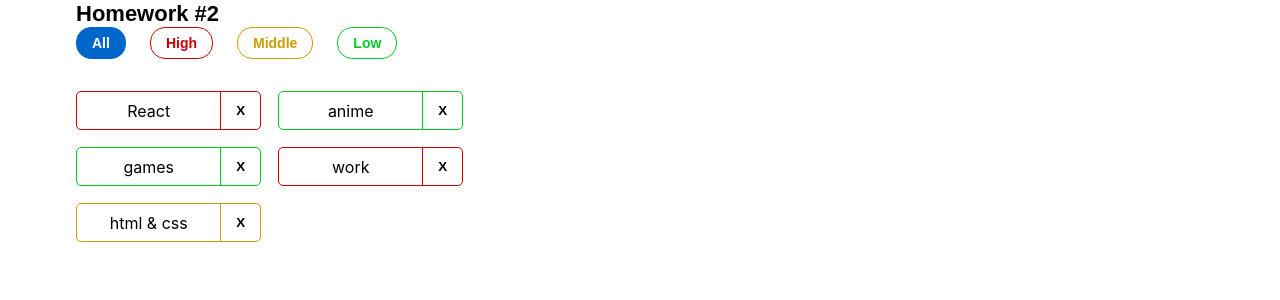
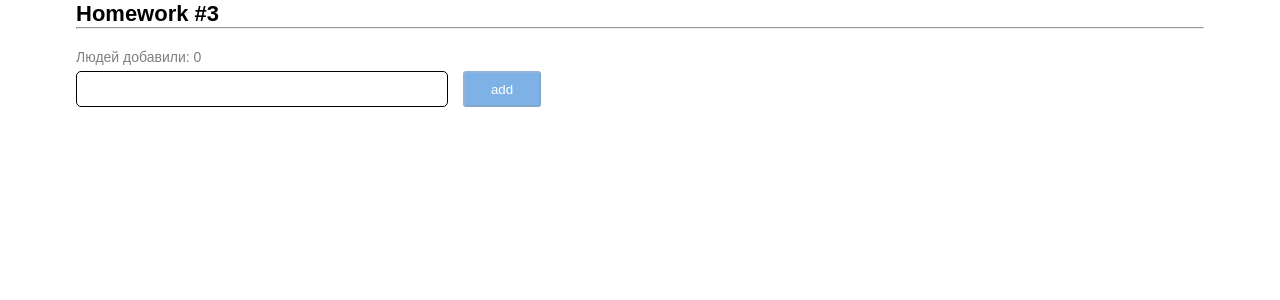
Before and after one commit to IgnatZakalinsky/hws2, a React (Create React App) app: page / in a window 1280 px wide. Shown: the top 300 px of the page. Built offline with nearby package versions, Linux system fonts and the light colour scheme.

Commit message:
feat: add hw03

```diff
--- a/src/s1-main/App.module.css
+++ b/src/s1-main/App.module.css
@@ -8,7 +8,7 @@
 }
 
 hr {
-margin-bottom: 10px;
+margin-bottom: 20px;
 }
 
 .hwTitle {
--- a/src/s1-main/App.tsx
+++ b/src/s1-main/App.tsx
@@ -1,13 +1,15 @@
 import React from 'react'
 import s from './App.module.css'
-import HW2 from '../s2-homeworks/hw02/HW2'
+/*import HW1 from '../s2-homeworks/hw01/HW1'
+import HW2 from '../s2-homeworks/hw02/HW2'*/
+import HW3 from '../s2-homeworks/hw03/HW3'
 
 function App() {
     return (
         <div className={s.App}>
-            {/*<HW1/>*/}
-            <HW2/>
-            {/*<HW3/>*/}
+            {/*<HW1/>
+            <HW2/>*/}
+            <HW3/>
             {/*<HW4/>*/}
 
             {/*при выполнении дз 5 и более - закомментировать здесь дз 1-4, так как они есть внутри дз 5*/}
--- a/src/s2-homeworks/hw02/HW2.tsx
+++ b/src/s2-homeworks/hw02/HW2.tsx
@@ -57,7 +57,7 @@ function HW2() {
 
     return (
         <div id={'hw2'}>
-            <div className={s2.hwTitle}>Homework #2</div>
+            <div className={s2.hwTitle}>Homework #2</div><hr />
             <div className={s2.hw}>
                 <Affairs
                     data={filteredAffairs}
--- a/src/s2-homeworks/hw03/Greeting.module.css
+++ b/src/s2-homeworks/hw03/Greeting.module.css
@@ -2,34 +2,73 @@
 }
 
 .inputAndButtonContainer {
+  display: flex;
+  margin-top: 5px;
 }
 
 .error {
+  font-family: 'Montserrat', sans-serif;
+  font-weight: 400;
+  font-size: 14px;
+  line-height: 17px;
+  color: #CC0000;
 }
 
 .input {
+  width: 372px;
+  height: 36px;
+  margin-right: 15px;
+  border-radius: 5px;
+  border: 1px solid black;
 }
 
 .input:focus {
+  outline:none;
+  font-family: 'Montserrat', sans-serif;
+  font-weight: 500;
+  font-size: 16px;
+  line-height: 20px;
+  color: black;
 }
 
 .errorInput {
+  border: 1px solid #CC0000;
 }
 
 .button {
+  width: 78px;
+  height: 36px;
+  padding: 5px 24px 5px 24px;
+  border-radius: 3px;
+  background-color: #0066CC;
+  color: white;
+  cursor: pointer;
 }
 
 .button:focus {
+  background-color: #083f73;
 }
 
 .button:active {
+  background-color: #0066CC;
 }
 
 .button:disabled {
+  opacity: 50%;
 }
 
 .text {
+  font-family: 'Montserrat', sans-serif;
+  font-weight: 400;
+  font-size: 14px;
+  line-height: 17px;
+  color: rgba(0, 0, 0, 50%);
 }
 
 .greeting {
+  font-family: 'Montserrat', sans-serif;
+  font-weight: 500;
+  font-size: 14px;
+  line-height: 17px;
+  color: black;
 }
--- a/src/s2-homeworks/hw03/Greeting.tsx
+++ b/src/s2-homeworks/hw03/Greeting.tsx
@@ -2,14 +2,14 @@ import React, {ChangeEvent, KeyboardEvent} from 'react'
 import s from './Greeting.module.css'
 
 type GreetingPropsType = {
-    name: any // need to fix any
-    setNameCallback: any // need to fix any
-    addUser: any // need to fix any
-    onBlur: any // need to fix any
-    onEnter: any // need to fix any
-    error: any // need to fix any
-    totalUsers: any // need to fix any
-    lastUserName?: any // need to fix any
+    name: string
+    setNameCallback: (e: ChangeEvent<HTMLInputElement>) => void
+    addUser: ()=> void
+    onBlur: ()=> void
+    onEnter: (e: KeyboardEvent<HTMLInputElement>)=> void
+    error: string
+    totalUsers: number
+    lastUserName?: string
 }
 
 // презентационная компонента (для верстальщика)
@@ -25,8 +25,7 @@ const Greeting: React.FC<GreetingPropsType> = (
         lastUserName,
     } // деструктуризация пропсов
 ) => {
-    const inputClass = s.errorInput // need to fix with (?:)
-
+    const inputClass = error ? s.errorInput : ''
     return (
         <div id={'hw3-form'} className={s.greetingForm}>
             <div className={s.text}>
@@ -42,7 +41,7 @@ const Greeting: React.FC<GreetingPropsType> = (
                         id={'hw3-input'}
                         value={name}
                         onChange={setNameCallback}
-                        className={inputClass}
+                        className={s.input+ " " + inputClass}
                         onKeyDown={onEnter}
                         onBlur={onBlur}
                     />
--- a/src/s2-homeworks/hw03/GreetingContainer.tsx
+++ b/src/s2-homeworks/hw03/GreetingContainer.tsx
@@ -3,18 +3,27 @@ import Greeting from './Greeting'
 import { UserType } from './HW3'
 
 type GreetingContainerPropsType = {
-    users: any // need to fix any
-    addUserCallback: any // need to fix any
+    users: UserType[]
+    addUserCallback:(name: string) => void
 }
 
-export const pureAddUser = (name: any, setError: any, setName: any, addUserCallback: any) => {
-    // если имя пустое - показать ошибку, иначе - добавить юзера и очистить инпут
+export const pureAddUser = (name: string, setError: (error: string) => void, setName: (name: string) => void, addUserCallback: (name: string) => void) => {
+    if(!name || name === '') {
+        setError("Ошибка! Введите имя!")
+    } else {
+        addUserCallback(name)
+        setName('')
+    }
 }
 
-export const pureOnBlur = (name: any, setError: any) => { // если имя пустое - показать ошибку
+export const pureOnBlur = (name: any, setError: any) => {
+    if(!name || name === '') setError("Ошибка! Введите имя!")
 }
 
-export const pureOnEnter = (e: any, addUser: any) => { // если нажата кнопка Enter - добавить
+export const pureOnEnter = (e: KeyboardEvent<HTMLInputElement>, addUser: () => void) => {
+    if(e.key === 'Enter') {
+        addUser()
+    }
 }
 
 // более простой и понятный для новичков
@@ -25,13 +34,11 @@ const GreetingContainer: React.FC<GreetingContainerPropsType> = ({
     users,
     addUserCallback,
 }) => {
-    // деструктуризация пропсов
-    const [name, setName] = useState<any>('') // need to fix any
-    const [error, setError] = useState<any>('') // need to fix any
+    const [name, setName] = useState<string>('')
+    const [error, setError] = useState<string>('')
 
-    const setNameCallback = (e: any) => { // need to fix any
-        setName('some name') // need to fix
-
+    const setNameCallback = (e: ChangeEvent<HTMLInputElement>) => {
+        setName(e.currentTarget.value)
         error && setError('')
     }
     const addUser = () => {
@@ -42,12 +49,13 @@ const GreetingContainer: React.FC<GreetingContainerPropsType> = ({
         pureOnBlur(name, setError)
     }
 
-    const onEnter = (e: any) => {
+    const onEnter = (e: KeyboardEvent<HTMLInputElement>) => {
         pureOnEnter(e, addUser)
     }
 
-    const totalUsers = 0 // need to fix
-    const lastUserName = 'some name' // need to fix
+    const totalUsers = users.length
+    const lastUserName = users.length > 0 ? users[users.length-1].name : ''
+
 
     return (
         <Greeting
--- a/src/s2-homeworks/hw03/HW3.tsx
+++ b/src/s2-homeworks/hw03/HW3.tsx
@@ -19,26 +19,25 @@ import GreetingContainer from './GreetingContainer'
 
 // types
 export type UserType = {
-    _id: any // need to fix any
-    name: any // need to fix any
+    _id: string
+    name: string
 }
 
-export const pureAddUserCallback = (name: any, setUsers: any, users: any) => { // need to fix any
-    const user = { // need to fix
-    }
+export const pureAddUserCallback = (name: string, setUsers: (users: UserType[])=> void, users: UserType[]) => {
+    const user = {_id: v1(), name: name}
     setUsers([...users, user])
 }
 
 const HW3 = () => {
-    const [users, setUsers] = useState<any>([]) // need to fix any
+    const [users, setUsers] = useState<UserType[]>([])
 
-    const addUserCallback = (name: any) => { // need to fix any
+    const addUserCallback = (name: string) => {
         pureAddUserCallback(name, setUsers, users)
     }
 
     return (
         <div id={'hw3'}>
-            <div className={s2.hwTitle}>Homework #3</div>
+            <div className={s2.hwTitle}>Homework #3</div><hr />
             {/*для автоматической проверки дз (не менять)*/}
 
             <div className={s2.hw}>
```
